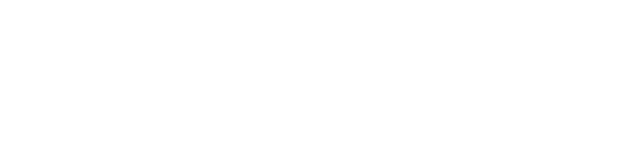
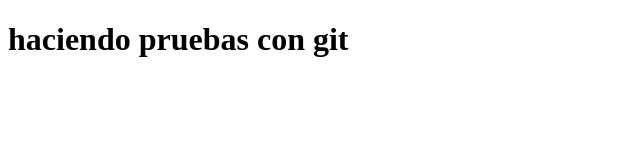
Before and after one commit to Paola-Galarza/courseGit, a plain HTML site: page index.html in a window 1280 px wide. Shown: the whole page, without its empty margins (0-640 px from the left). Drawn offline with Linux system fonts and the light colour scheme.

Commit message:
hola entre por segunda vez

```diff
--- a/index.html
+++ b/index.html
@@ -5,6 +5,6 @@
     <title>HOLA html</title>
   </head>
   <body>
-
+  <h1>haciendo pruebas con git</h1>
   </body>
 </html>
```
